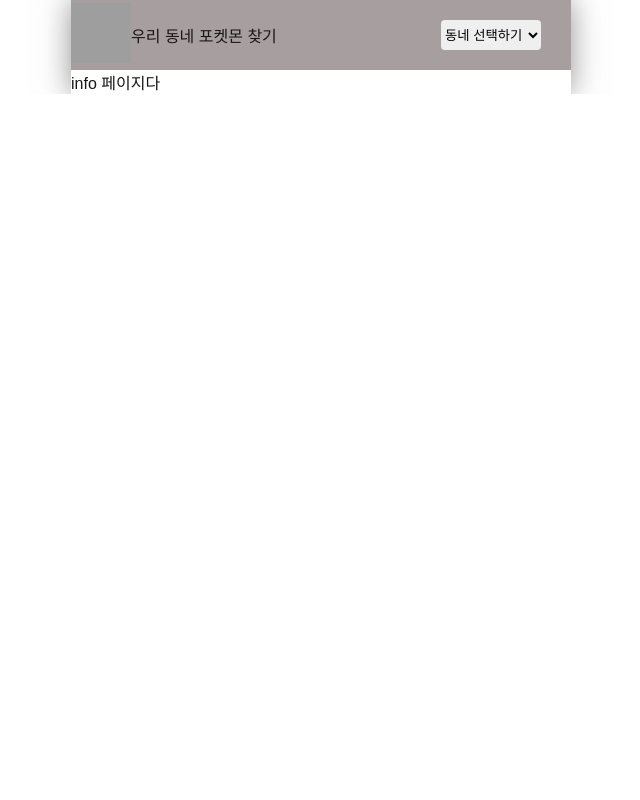
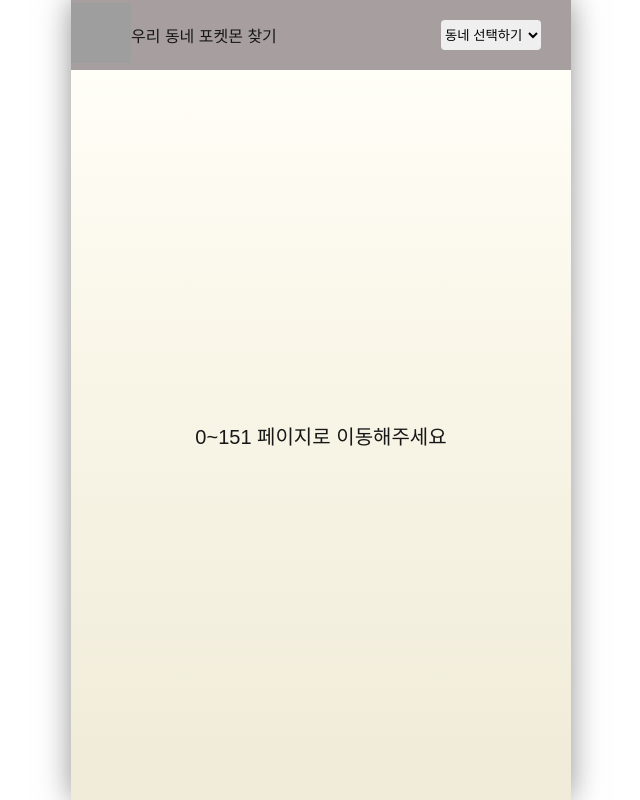
Before and after one commit to jaeho13/WhatsInYourVilage, a Next.js app in the folder pokemonmap/: page /info in a window 1280 px wide. Shown: the whole page, without its empty margins (319-959 px from the left). Built offline with nearby package versions, Linux system fonts and the light colour scheme; grey boxes are pictures that could not be loaded.

Commit message:
/info 페이지 경로 수정

```diff
--- /dev/null
+++ b/pokemonmap/src/app/info/page.module.css
@@ -0,0 +1,9 @@
+.main {
+    width: 100%;
+    height: calc(100dvh - 70px);
+    background: linear-gradient(180deg, #FFFEF7 0%, #F9F6E8 40%, #F0EBD8 100%);
+    display: flex;
+    justify-content: center;
+    align-items: center;
+    font-size: 20px;
+}
--- a/pokemonmap/src/app/info/page.tsx
+++ b/pokemonmap/src/app/info/page.tsx
@@ -1,7 +1,9 @@
+import style from "./page.module.css";
+
 export default function Page() {
   return (
     <>
-      <div>info 페이지다</div>
+      <div className={style.main}>0~151 페이지로 이동해주세요</div>
     </>
   );
 }
```
